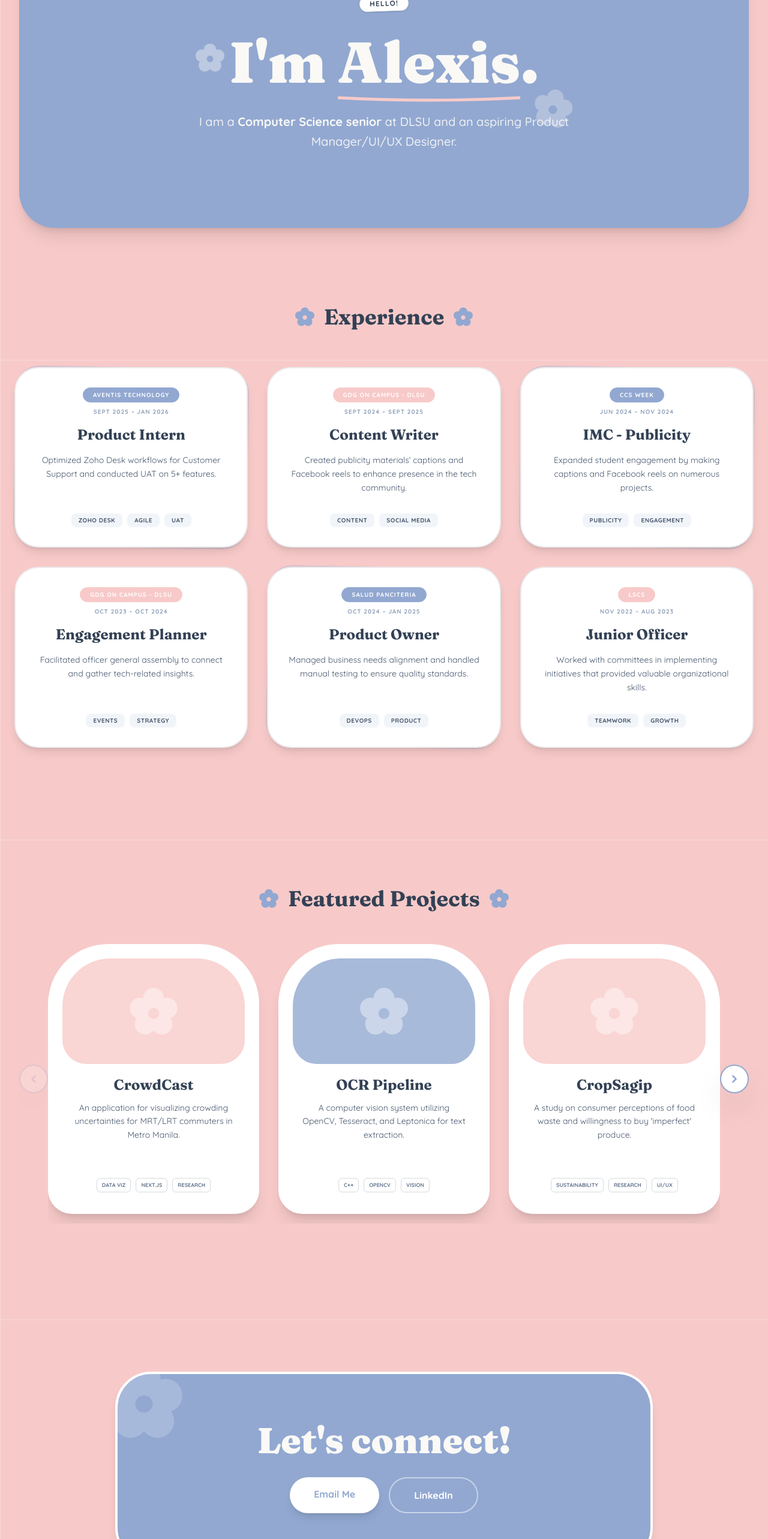
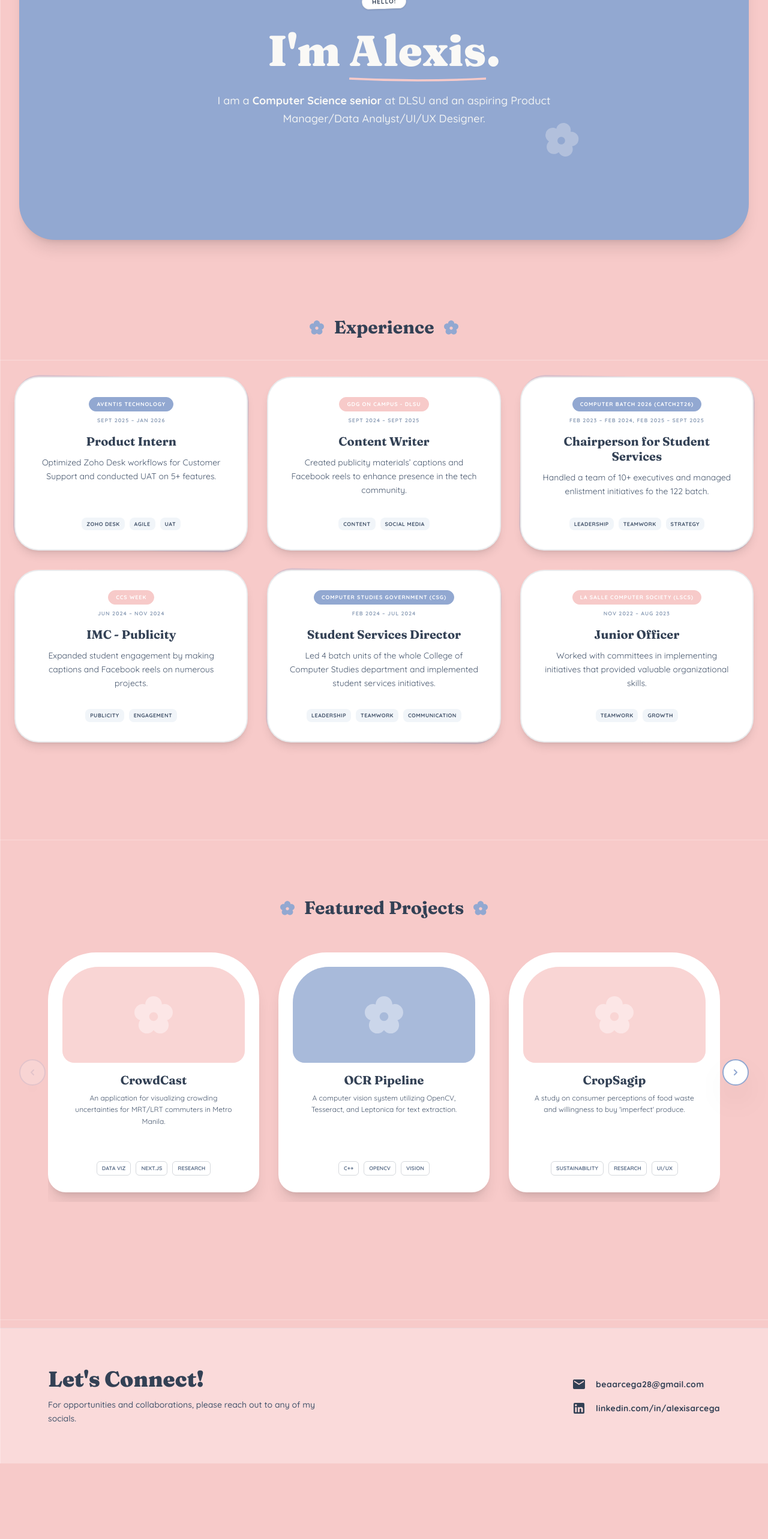
Before and after one commit to lexymochi/lexy-portfolio, a Next.js app: page / in a window 1280 px wide. Shown: the part 200-2766 px from the top of the page at 60% size. After the commit the page ends 2640 px from the top, so only its background shows below. Built offline with nearby package versions, Linux system fonts and the light colour scheme.

Commit message:
adjusted fonts and containers and modified contents

```diff
--- a/app/page.tsx
+++ b/app/page.tsx
@@ -20,6 +20,18 @@ const StarIcon = ({ className }: { className?: string }) => (
 const ArrowIcon = ({ className, direction }: { className?: string, direction: 'left' | 'right' }) => (
   <svg viewBox="0 0 24 24" className={className} fill="none" stroke="currentColor" strokeWidth="3" strokeLinecap="round" strokeLinejoin="round">
     {direction === 'left' ? <path d="M15 18l-6-6 6-6" /> : <path d="M9 18l6-6-6-6" />}
+  </svg>
+);
+
+const MailIcon = ({ className }: { className?: string }) => (
+  <svg viewBox="0 0 24 24" className={className} fill="currentColor">
+    <path d="M20 4H4C2.9 4 2.01 4.9 2.01 6L2 18C2 19.1 2.9 20 4 20H20C21.1 20 22 19.1 22 18V6C22 4.9 21.1 4 20 4ZM20 8L12 13L4 8V6L12 11L20 6V8Z" />
+  </svg>
+);
+
+const LinkedInIcon = ({ className }: { className?: string }) => (
+  <svg viewBox="0 0 24 24" className={className} fill="currentColor">
+    <path d="M19 3A2 2 0 0 1 21 5V19A2 2 0 0 1 19 21H5A2 2 0 0 1 3 19V5A2 2 0 0 1 5 3H19M18.5 18.5V13.2A3.26 3.26 0 0 0 15.24 9.94C14.39 9.94 13.4 10.46 12.92 11.24V10.13H10.13V18.5H12.92V13.57C12.92 12.8 13.54 12.17 14.31 12.17A1.4 1.4 0 0 1 15.71 13.57V18.5H18.5M6.88 8.56A1.68 1.68 0 0 0 8.56 6.88C8.56 5.95 7.81 5.19 6.88 5.19A1.69 1.69 0 0 0 5.19 6.88C5.19 7.81 5.95 8.56 6.88 8.56M8.27 18.5V10.13H5.5V18.5H8.27Z" />
   </svg>
 );
 
@@ -80,10 +92,10 @@ export default function Portfolio() {
   const experiences = [
     { title: "Product Intern", company: "Aventis Technology", date: "Sept 2025 – Jan 2026", desc: "Optimized Zoho Desk workflows for Customer Support and conducted UAT on 5+ features.", tags: ["Zoho Desk", "Agile", "UAT"] },
     { title: "Content Writer", company: "GDG on Campus - DLSU", date: "Sept 2024 – Sept 2025", desc: "Created publicity materials’ captions and Facebook reels to enhance presence in the tech community.", tags: ["Content", "Social Media"] },
+    { title: "Chairperson for Student Services", company: "Computer Batch 2026 (CATCH2T26)", date: "Feb 2023 – Feb 2024, Feb 2025 – Sept 2025", desc: "Handled a team of 10+ executives and managed enlistment initiatives fo the 122 batch.", tags: ["Leadership", "Teamwork", "Strategy"] },
     { title: "IMC - Publicity", company: "CCS Week", date: "Jun 2024 – Nov 2024", desc: "Expanded student engagement by making captions and Facebook reels on numerous projects.", tags: ["Publicity", "Engagement"] },
-    { title: "Engagement Planner", company: "GDG on Campus - DLSU", date: "Oct 2023 – Oct 2024", desc: "Facilitated officer general assembly to connect and gather tech-related insights.", tags: ["Events", "Strategy"] },
-    { title: "Product Owner", company: "Salud Panciteria", date: "Oct 2024 – Jan 2025", desc: "Managed business needs alignment and handled manual testing to ensure quality standards.", tags: ["DevOps", "Product"] },
-    { title: "Junior Officer", company: "LSCS", date: "Nov 2022 – Aug 2023", desc: "Worked with committees in implementing initiatives that provided valuable organizational skills.", tags: ["Teamwork", "Growth"] },
+    { title: "Student Services Director", company: "Computer Studies Government (CSG)", date: "Feb 2024 – Jul 2024", desc: "Led 4 batch units of the whole College of Computer Studies department and implemented student services initiatives.", tags: ["Leadership", "Teamwork", "Communication"] },
+    { title: "Junior Officer", company: "La Salle Computer Society (LSCS)", date: "Nov 2022 – Aug 2023", desc: "Worked with committees in implementing initiatives that provided valuable organizational skills.", tags: ["Teamwork", "Growth"] },
   ];
 
   const projects = [
@@ -116,7 +128,7 @@ export default function Portfolio() {
             <Image src="/logo.svg" alt="Logo" fill className="object-contain drop-shadow-sm" priority />
           </div>
           <div className="flex items-center gap-6">
-            <div className={`hidden md:flex space-x-8 text-sm font-bold px-8 py-4 rounded-full text-off-white ${scrolled ? "bg-transparent" : "bg-white/20 backdrop-blur-md border-2 border-off-white/30"}`}>
+            <div className={`hidden md:flex space-x-8 text-xs font-bold px-8 py-4 rounded-full text-off-white ${scrolled ? "bg-transparent" : "bg-white/20 backdrop-blur-md border-2 border-off-white/30"}`}>
               <a href="#experience" className="hover:text-rose-quartz transition-colors">Experience</a>
               <a href="#projects" className="hover:text-rose-quartz transition-colors">Projects</a>
               <a href="#contact" className="hover:text-rose-quartz transition-colors">Contact</a>
@@ -127,17 +139,20 @@ export default function Portfolio() {
       </nav>
 
       {/* --- HERO --- */}
-      <div className="mx-4 md:mx-8 bg-serenity rounded-b-[60px] relative z-10 shadow-xl pt-48 pb-32">
-        <div className="text-off-white px-6 text-center max-w-4xl mx-auto relative">
-          <FlowerIcon className="absolute top-20 left-[15%] w-12 h-12 text-off-white/40 animate-spin-slow" />
-          <FlowerIcon className="absolute bottom-10 right-[15%] w-16 h-16 text-off-white/30 rotate-12" />
+      {/* Centered content vertically using flex, items-center, and min-h */}
+      <div className="mx-4 md:mx-8 bg-serenity rounded-b-[60px] relative z-10 shadow-xl min-h-[500px] md:min-h-[600px] flex items-center justify-center pt-24 pb-24">
+        <div className="text-off-white px-6 text-center max-w-4xl relative">
+          {/* Decorative Flowers */}
+          <FlowerIcon className="absolute -top-12 left-[5%] w-10 h-10 text-off-white/40 animate-spin-slow" />
+          <FlowerIcon className="absolute -bottom-12 right-[5%] w-14 h-14 text-off-white/30 rotate-12" />
+
           <header className="max-w-4xl mx-auto text-center relative z-10">
-            <span className="inline-block bg-white text-deep-slate px-4 py-1 rounded-full font-bold text-xs uppercase tracking-widest mb-6 shadow-sm transform -rotate-2 border border-deep-slate/10">Hello!</span>
-            <h1 className="font-serif text-6xl md:text-8xl font-black mb-6 text-off-white text-shadow-retro leading-tight">
-              I'm <span className="relative inline-block">Alexis<svg className="absolute -bottom-2 left-0 w-full h-4 text-rose-quartz" viewBox="0 0 100 10" preserveAspectRatio="none"><path d="M0 5 Q 50 10 100 5" stroke="currentColor" strokeWidth="3" fill="none" /></svg></span>.
+            <span className="inline-block bg-white text-deep-slate px-4 py-1 rounded-full font-bold text-[10px] uppercase tracking-widest mb-6 shadow-sm transform -rotate-2 border border-deep-slate/10">Hello!</span>
+            <h1 className="font-serif text-5xl md:text-7xl font-black mb-6 text-off-white text-shadow-retro leading-tight">
+              I'm <span className="relative inline-block">Alexis<svg className="absolute -bottom-2 left-0 w-full h-3 text-rose-quartz" viewBox="0 0 100 10" preserveAspectRatio="none"><path d="M0 5 Q 50 10 100 5" stroke="currentColor" strokeWidth="3" fill="none" /></svg></span>.
             </h1>
-            <p className="text-lg md:text-xl font-medium text-off-white/90 max-w-2xl mx-auto leading-relaxed">
-              I am a <strong className="text-off-white font-black">Computer Science senior</strong> at DLSU and an aspiring Product Manager/UI/UX Designer.
+            <p className="text-base md:text-lg font-medium text-off-white/90 max-w-2xl mx-auto leading-relaxed">
+              I am a <strong className="text-off-white font-black">Computer Science senior</strong> at DLSU and an aspiring Product Manager/Data Analyst/UI/UX Designer.
             </p>
           </header>
         </div>
@@ -146,23 +161,23 @@ export default function Portfolio() {
       {/* --- EXPERIENCE SECTION --- */}
       <section id="experience" className="max-w-7xl mx-auto px-6 py-20 pt-32 scroll-mt-24">
         <div className="flex items-center gap-4 mb-16 justify-center">
-          <FlowerIcon className="w-8 h-8 text-serenity dark:text-off-white" />
-          <h2 className="font-serif text-4xl font-bold text-deep-slate dark:text-off-white">Experience</h2>
-          <FlowerIcon className="w-8 h-8 text-serenity dark:text-off-white" />
+          <FlowerIcon className="w-6 h-6 text-serenity dark:text-off-white" />
+          <h2 className="font-serif text-3xl font-bold text-deep-slate dark:text-off-white">Experience</h2>
+          <FlowerIcon className="w-6 h-6 text-serenity dark:text-off-white" />
         </div>
         <div className="flex overflow-x-auto pb-8 gap-8 no-scrollbar md:grid md:grid-cols-3 md:overflow-visible">
           {experiences.map((exp, i) => (
             <div key={i} className="group relative min-w-[320px] md:min-w-0">
               <div className={`absolute inset-0 rounded-[40px] transform rotate-1 transition-transform group-hover:rotate-3 group-hover:scale-105 ${i % 2 === 0 ? 'bg-serenity/30' : 'bg-rose-quartz/20'}`} />
               <div className="relative bg-white dark:bg-slate-800 border-2 border-deep-slate/10 dark:border-white/10 rounded-[40px] p-8 h-full flex flex-col items-center text-center transition-transform hover:-translate-y-2 shadow-lg hover:shadow-xl">
-                <div className={`mb-2 px-4 py-1 rounded-full text-[10px] font-bold uppercase tracking-widest border ${i % 2 === 0 ? 'bg-serenity text-white border-serenity' : 'bg-rose-quartz text-white border-rose-quartz'}`}>
+                <div className={`mb-2 px-3 py-1 rounded-full text-[9px] font-bold uppercase tracking-widest border ${i % 2 === 0 ? 'bg-serenity text-white border-serenity' : 'bg-rose-quartz text-white border-rose-quartz'}`}>
                   {exp.company}
                 </div>
-                <span className="text-[10px] font-bold text-slate-400 uppercase tracking-widest mb-4">{exp.date}</span>
-                <h3 className="font-serif text-2xl font-bold mb-4 text-deep-slate dark:text-off-white leading-tight">{exp.title}</h3>
+                <span className="text-[9px] font-bold text-slate-400 uppercase tracking-widest mb-4">{exp.date}</span>
+                <h3 className="font-serif text-xl font-bold mb-3 text-deep-slate dark:text-off-white leading-tight">{exp.title}</h3>
                 <p className="text-sm text-slate-600 dark:text-off-white/70 mb-8 leading-relaxed flex-grow">{exp.desc}</p>
                 <div className="mt-auto flex flex-wrap gap-2 justify-center">
-                  {exp.tags.map(tag => <span key={tag} className="px-3 py-1 bg-slate-100 dark:bg-slate-700 rounded-lg text-[10px] font-bold uppercase tracking-wider text-slate-600 dark:text-off-white/60">{tag}</span>)}
+                  {exp.tags.map(tag => <span key={tag} className="px-2 py-1 bg-slate-100 dark:bg-slate-700 rounded-lg text-[9px] font-bold uppercase tracking-wider text-slate-600 dark:text-off-white/60">{tag}</span>)}
                 </div>
               </div>
             </div>
@@ -172,11 +187,10 @@ export default function Portfolio() {
 
       {/* --- PROJECTS SECTION --- */}
       <section id="projects" className="min-h-screen py-10 relative overflow-visible px-4 md:px-20 flex flex-col justify-center scroll-mt-24">
-        {/* Header matched to Experience style */}
         <div className="flex items-center gap-4 mb-10 justify-center">
-          <FlowerIcon className="w-8 h-8 text-serenity dark:text-off-white" />
-          <h2 className="font-serif text-4xl font-bold text-deep-slate dark:text-off-white text-center">Featured Projects</h2>
-          <FlowerIcon className="w-8 h-8 text-serenity dark:text-off-white" />
+          <FlowerIcon className="w-6 h-6 text-serenity dark:text-off-white" />
+          <h2 className="font-serif text-3xl font-bold text-deep-slate dark:text-off-white text-center">Featured Projects</h2>
+          <FlowerIcon className="w-6 h-6 text-serenity dark:text-off-white" />
         </div>
 
         <div className="relative flex items-center max-w-[1200px] mx-auto w-full">
@@ -186,7 +200,7 @@ export default function Portfolio() {
             disabled={currentIndex === 0}
             className={`absolute -left-4 md:-left-12 z-40 p-3 rounded-full bg-white dark:bg-slate-800 shadow-2xl border-2 border-serenity text-serenity transition-all hover:scale-110 active:scale-95 disabled:opacity-20 disabled:cursor-not-allowed`}
           >
-            <ArrowIcon direction="left" className="w-5 h-5" />
+            <ArrowIcon direction="left" className="w-4 h-4" />
           </button>
 
           {/* Slider Viewport */}
@@ -199,15 +213,15 @@ export default function Portfolio() {
               {projects.map((proj, i) => (
                 <div
                   key={i}
-                  className="group bg-white dark:bg-slate-800 rounded-t-[100px] rounded-b-[40px] p-5 pb-8 border-4 border-white dark:border-slate-700 shadow-xl transition-all hover:-translate-y-4 hover:shadow-2xl w-[100%] md:w-[calc(33.333%-21.333px)] shrink-0 flex flex-col h-[200px] md:h-[450px]"
+                  className="group bg-white dark:bg-slate-800 rounded-t-[80px] rounded-b-[30px] p-5 pb-6 border-4 border-white dark:border-slate-700 shadow-xl transition-all hover:-translate-y-4 hover:shadow-2xl w-[100%] md:w-[calc(33.333%-21.333px)] shrink-0 flex flex-col h-[200px] md:h-[400px]"
                 >
-                  <div className={`h-36 md:h-44 w-full ${proj.color} rounded-t-[80px] rounded-b-[40px] mb-5 flex items-center justify-center relative overflow-hidden shrink-0`}>
+                  <div className={`h-32 md:h-40 w-full ${proj.color} rounded-t-[60px] rounded-b-[20px] mb-4 flex items-center justify-center relative overflow-hidden shrink-0`}>
                      <div className="absolute inset-0 bg-white/20" />
-                     <FlowerIcon className="text-white/40 w-20 h-20" />
+                     <FlowerIcon className="text-white/40 w-16 h-16" />
                   </div>
-                  <div className="text-center px-4 flex flex-col flex-grow overflow-hidden">
-                    <h3 className="font-serif text-xl md:text-2xl font-bold mb-3 text-deep-slate dark:text-off-white leading-tight">{proj.title}</h3>
-                    <p className="text-xs md:text-sm text-slate-600 dark:text-off-white/70 mb-4 leading-relaxed line-clamp-4">
+                  <div className="text-center px-3 flex flex-col flex-grow overflow-hidden">
+                    <h3 className="font-serif text-lg md:text-xl font-bold mb-2 text-deep-slate dark:text-off-white leading-tight">{proj.title}</h3>
+                    <p className="text-xs text-slate-600 dark:text-off-white/70 mb-3 leading-relaxed line-clamp-4">
                       {proj.desc}
                     </p>
                     <div className="flex flex-wrap gap-2 justify-center mt-auto">
@@ -229,25 +243,42 @@ export default function Portfolio() {
             disabled={currentIndex >= maxIndex}
             className={`absolute -right-4 md:-right-12 z-40 p-3 rounded-full bg-white dark:bg-slate-800 shadow-2xl border-2 border-serenity text-serenity transition-all hover:scale-110 active:scale-95 disabled:opacity-20 disabled:cursor-not-allowed`}
           >
-            <ArrowIcon direction="right" className="w-5 h-5" />
+            <ArrowIcon direction="right" className="w-4 h-4" />
           </button>
         </div>
       </section>
 
-      {/* --- CONTACT SECTION --- */}
-      <section id="contact" className="relative py-32 px-6 scroll-mt-24">
-        <div className="max-w-4xl mx-auto bg-serenity rounded-[60px] p-12 md:p-20 text-center relative overflow-hidden shadow-lg border-4 border-white">
-          <FlowerIcon className="absolute top-[-20px] left-[-20px] w-32 h-32 text-white/20 animate-pulse" />
-          <h2 className="font-serif text-3xl md:text-6xl font-black mb-8 text-off-white">Let's connect!</h2>
-          <div className="flex flex-col sm:flex-row justify-center gap-4">
-             <a href="mailto:beaarcega28@gmail.com" className="inline-block bg-white text-serenity px-10 py-4 rounded-full font-bold shadow-lg hover:scale-105 transition-transform">Email Me</a>
-             <a href="https://linkedin.com/in/alexisarcega" target="_blank" rel="noopener noreferrer" className="inline-block bg-transparent text-white border-2 border-white/50 px-10 py-4 rounded-full font-bold hover:bg-white/10 hover:scale-105 transition-all">LinkedIn</a>
+      {/* --- FOOTER / CONTACT SECTION --- */}
+      <footer id="contact" className="px-6 md:px-20 py-16 bg-white/30 dark:bg-slate-900/50 border-t border-slate-300/30 dark:border-white/20 mt-16">
+        <div className="max-w-7xl mx-auto flex flex-col md:flex-row justify-between items-start md:items-center gap-10">
+
+          <div className="max-w-md text-center md:text-left mx-auto md:mx-0">
+            <h2 className="font-serif text-3xl md:text-4xl font-black mb-3 text-deep-slate dark:text-off-white">Let's Connect!</h2>
+            <p className="text-sm text-slate-600 dark:text-off-white/70 leading-relaxed font-medium">
+              For opportunities and collaborations, please reach out to any of my socials.
+            </p>
+          </div>
+
+          <div className="flex flex-col gap-4 mx-auto md:mx-0">
+            <a
+              href="mailto:beaarcega28@gmail.com"
+              className="group flex items-center justify-center md:justify-start gap-4 text-deep-slate dark:text-off-white hover:text-serenity dark:hover:text-rose-quartz transition-colors"
+            >
+              <MailIcon className="w-6 h-6 group-hover:scale-110 group-hover:-rotate-6 transition-all duration-300" />
+              <span className="font-bold tracking-wide text-sm">beaarcega28@gmail.com</span>
+            </a>
+
+            <a
+              href="https://linkedin.com/in/alexisarcega"
+              target="_blank"
+              rel="noopener noreferrer"
+              className="group flex items-center justify-center md:justify-start gap-4 text-deep-slate dark:text-off-white hover:text-serenity dark:hover:text-rose-quartz transition-colors"
+            >
+              <LinkedInIcon className="w-6 h-6 group-hover:scale-110 group-hover:rotate-6 transition-all duration-300" />
+              <span className="font-bold tracking-wide text-sm">linkedin.com/in/alexisarcega</span>
+            </a>
           </div>
         </div>
-      </section>
-
-      <footer className="text-right pr-10 pb-10 pt-10 text-xs font-bold uppercase text-slate-500">
-        © {new Date().getFullYear()} Bea Alexis Arcega
       </footer>
     </div>
   );
```
